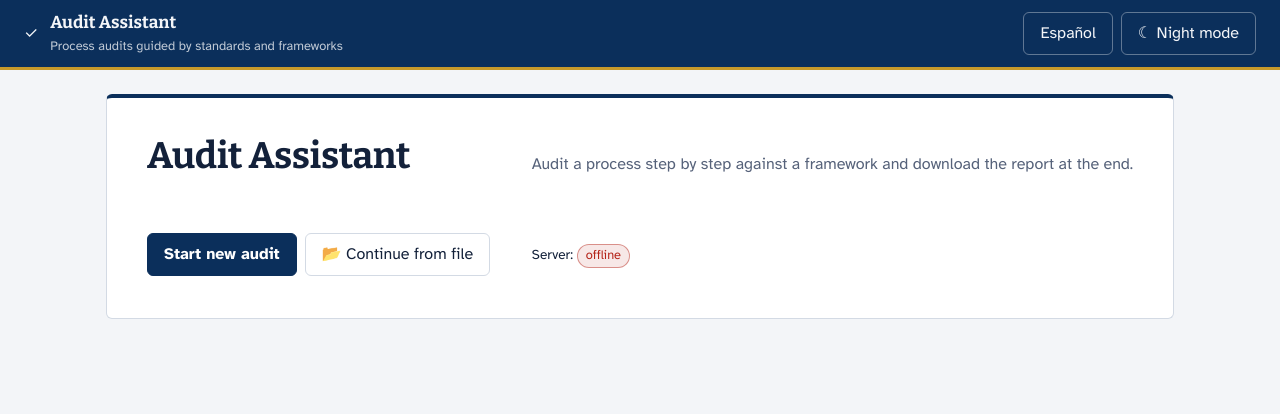
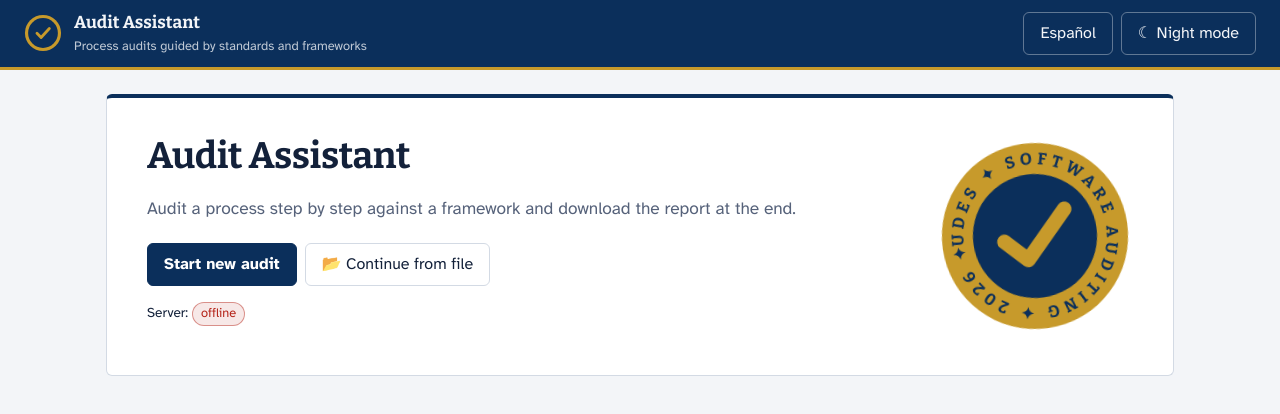
Before and after one commit to ADEP-123/AuditAPP, a React (Vite) app in the folder client/: page / in a window 1280 px wide. Shown: the top 414 px of the page. Built offline with nearby package versions, Linux system fonts and the light colour scheme; no server answers.

Commit message:
feat(ui): :sparkles: sello dorado como marca en el encabezado, la portada y la verificación de integridad

```diff
--- a/client/src/application/i18n/locales/en.js
+++ b/client/src/application/i18n/locales/en.js
@@ -259,4 +259,6 @@ export default {
   'report.finished': "Audit finished",
   'report.confirmFinish': "{n} items are still pending. Finish anyway?",
   'report.error': "The report could not be generated: {msg}",
+
+  'seal.legend': "UDES ✦ SOFTWARE AUDITING ✦ 2026 ✦",
 };
--- a/client/src/application/i18n/locales/es.js
+++ b/client/src/application/i18n/locales/es.js
@@ -259,4 +259,6 @@ export default {
   'report.finished': "Auditoría finalizada",
   'report.confirmFinish': "Quedan {n} puntos pendientes. ¿Finalizar de todos modos?",
   'report.error': "No se pudo generar el informe: {msg}",
+
+  'seal.legend': "UDES ✦ AUDITORÍA DE SOFTWARE ✦ 2026 ✦",
 };
--- a/client/src/presentation/components/AppHeader.jsx
+++ b/client/src/presentation/components/AppHeader.jsx
@@ -1,5 +1,6 @@
 import { useI18n } from '../../application/i18n/I18nContext.jsx';
 import { useTheme } from '../../application/theme/ThemeContext.jsx';
+import Seal from './Seal.jsx';
 
 export default function AppHeader({ children, onHome }) {
   const { t, toggleLang } = useI18n();
@@ -8,7 +9,7 @@ export default function AppHeader({ children, onHome }) {
   return (
     <header className="app-header">
       <div className="brand" role="button" tabIndex={0} onClick={onHome} onKeyDown={(e) => e.key === 'Enter' && onHome?.()}>
-        <span className="brand-mark" aria-hidden="true">✓</span>
+        <Seal size={38} className="brand-mark" />
         <div>
           <strong>{t('app.title')}</strong>
           <small className="hide-sm">{t('app.tagline')}</small>
--- a/client/src/presentation/components/IntegrityReport.jsx
+++ b/client/src/presentation/components/IntegrityReport.jsx
@@ -1,5 +1,6 @@
 import { useI18n } from '../../application/i18n/I18nContext.jsx';
 import { formatDate } from './ui.jsx';
+import Seal from './Seal.jsx';
 
 // Resultado de verificar la bitácora y las imágenes de una auditoría.
 export default function IntegrityReport({ result }) {
@@ -7,8 +8,9 @@ export default function IntegrityReport({ result }) {
   const { log, imageIssues, valid } = result;
   return (
     <div className={`integrity ${valid ? 'ok' : 'bad'}`}>
-      <p>
-        <strong>{valid ? `✔ ${t('integrity.valid')}` : `✖ ${t('integrity.invalid')}`}</strong>
+      <p className="integrity-head">
+        {valid && <Seal size={36} />}
+        <strong>{valid ? t('integrity.valid') : `✖ ${t('integrity.invalid')}`}</strong>
         <br />
         <span className="small muted">
           {t('integrity.summary', { n: log.events })} · {formatDate(log.firstServerAt, lang)} → {formatDate(log.lastServerAt, lang)}
--- /dev/null
+++ b/client/src/presentation/components/Seal.jsx
@@ -0,0 +1,24 @@
+import { useId } from 'react';
+
+// Sello dorado: marca de la app y símbolo de la bitácora sellada.
+// Con `text` dibuja el anillo con leyenda (portada); sin texto, la versión compacta (encabezado).
+export default function Seal({ size = 40, text, className = '' }) {
+  const id = useId();
+  return (
+    <svg className={`seal ${className}`} width={size} height={size} viewBox="0 0 120 120" aria-hidden="true" focusable="false">
+      <circle cx="60" cy="60" r="57" className="seal-ring" />
+      <circle cx="60" cy="60" r={text ? 38 : 47} className="seal-inner" />
+      {text && (
+        <>
+          <defs>
+            <path id={id} d="M60,60 m-44,0 a44,44 0 1,1 88,0 a44,44 0 1,1 -88,0" />
+          </defs>
+          <text className="seal-text">
+            <textPath href={`#${id}`} startOffset="0" textLength="276" lengthAdjust="spacing">{text}</textPath>
+          </text>
+        </>
+      )}
+      <path d="M41 61 l13 13 l26 -28" className="seal-check" />
+    </svg>
+  );
+}
--- a/client/src/presentation/pages/HomePage.jsx
+++ b/client/src/presentation/pages/HomePage.jsx
@@ -7,6 +7,7 @@ import { evidenceStore } from '../../infrastructure/storage/evidenceStore.js';
 import FrameworkList from '../components/FrameworkList.jsx';
 import ImportModal from '../components/ImportModal.jsx';
 import { formatDate } from '../components/ui.jsx';
+import Seal from '../components/Seal.jsx';
 
 export default function HomePage() {
   const { t, lang } = useI18n();
@@ -37,9 +38,10 @@ export default function HomePage() {
 
   return (
     <>
-      <section className="card hero">
+      <section className="hero">
+        <div className="hero-copy">
           <h1>{t('app.title')}</h1>
-        <p className="muted">{t('home.welcome')}</p>
+          <p className="lead">{t('home.welcome')}</p>
           <div className="row">
             <button type="button" className="btn" onClick={startNew}>{t('home.new')}</button>
             <label className="btn ghost file-btn">
@@ -53,6 +55,8 @@ export default function HomePage() {
               {serverOk === null ? '…' : serverOk ? t('home.serverOk') : t('home.serverDown')}
             </span>
           </p>
+        </div>
+        <Seal size={196} text={t('seal.legend')} className="hero-seal" />
       </section>
 
       {audit && (
```
Lines whose indentation alone changed are shown as unchanged.
